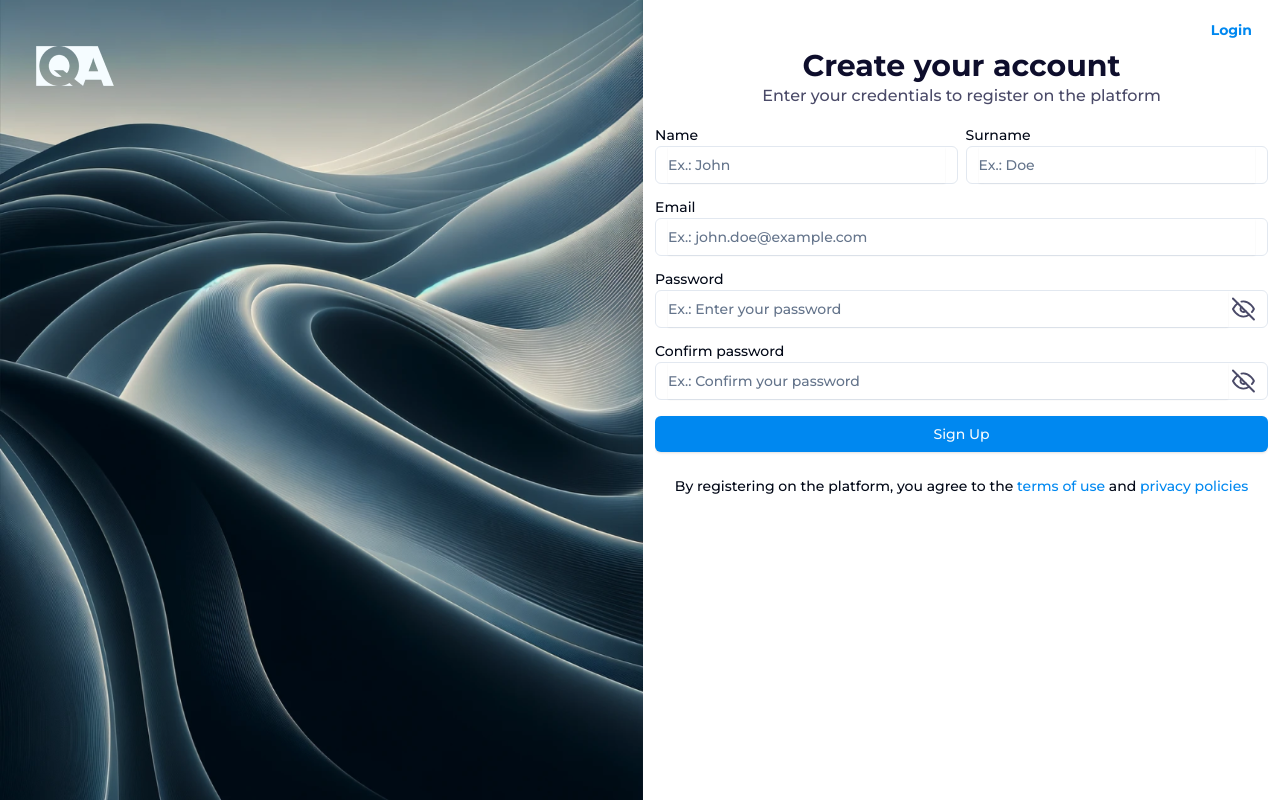
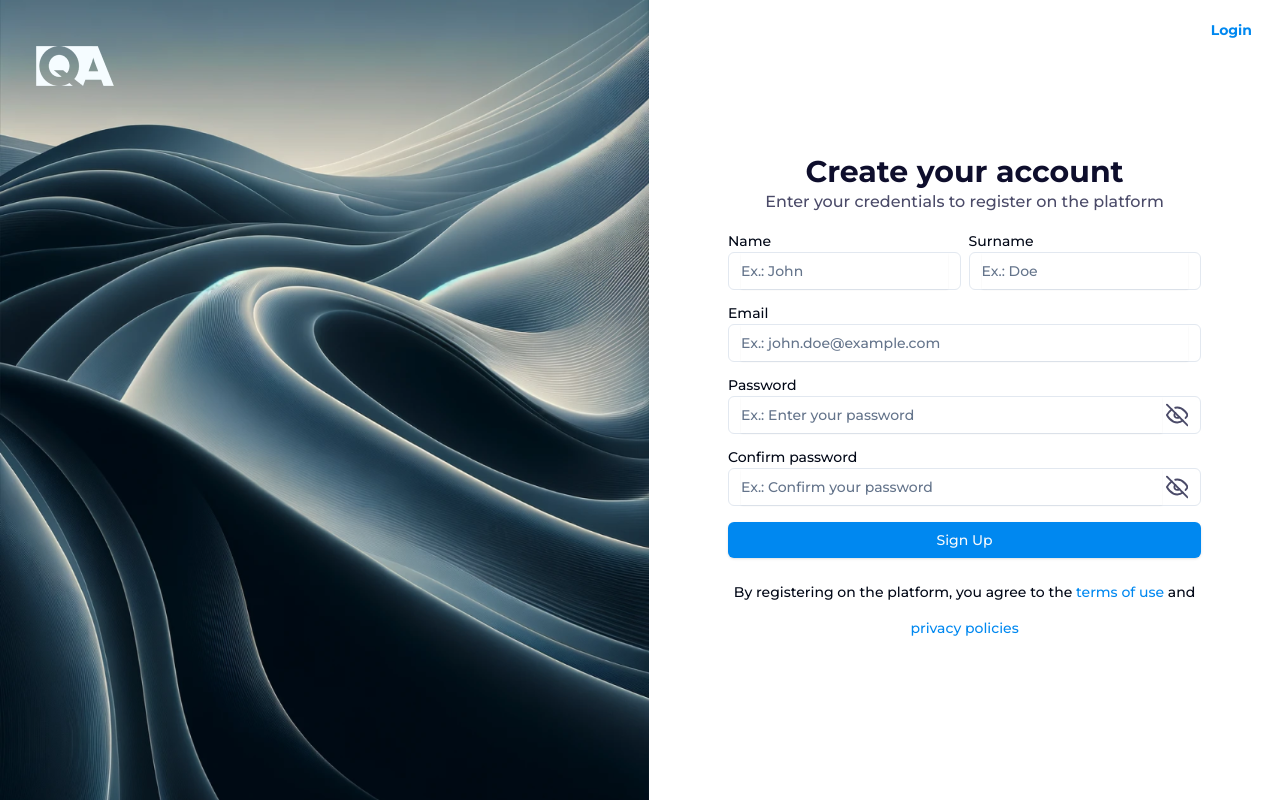
Before and after one commit to QQualist/qualist-frontend, a React (Vite) app: page /signup in a window 1280 px wide. Built offline with nearby package versions, Linux system fonts and the light colour scheme.

Commit message:
style: Centralization of the sign up form

```diff
--- a/src/views/signup/form.tsx
+++ b/src/views/signup/form.tsx
@@ -73,7 +73,7 @@ const Form = () => {
   };
 
   return (
-    <div className="flex flex-col w-full h-max gap-5">
+    <div className="w-3/4 flex flex-col h-max gap-5">
       <FormHeader />
       <div className="flex flex-col gap-4">
         <form
--- a/src/views/signup/right-side.tsx
+++ b/src/views/signup/right-side.tsx
@@ -4,13 +4,13 @@ import { Link } from "react-router-dom";
 
 const RightSideSignUp = () => {
   return (
-    <div className="w-full max-h-full p-3">
-      <div className="flex w-full justify-end">
+    <div className="w-full h-full flex justify-center items-center">
+      <div className="flex justify-end items-center absolute top-3 right-3">
         <Button variant="link" className="font-bold" asChild>
           <Link to="/signin">Login</Link>
         </Button>
       </div>
-      <div className="flex w-full max-h-full justify-center items-center overflow-y-auto">
+      <div className="w-full flex flex-col justify-center items-center">
         <Form />
       </div>
     </div>
```
